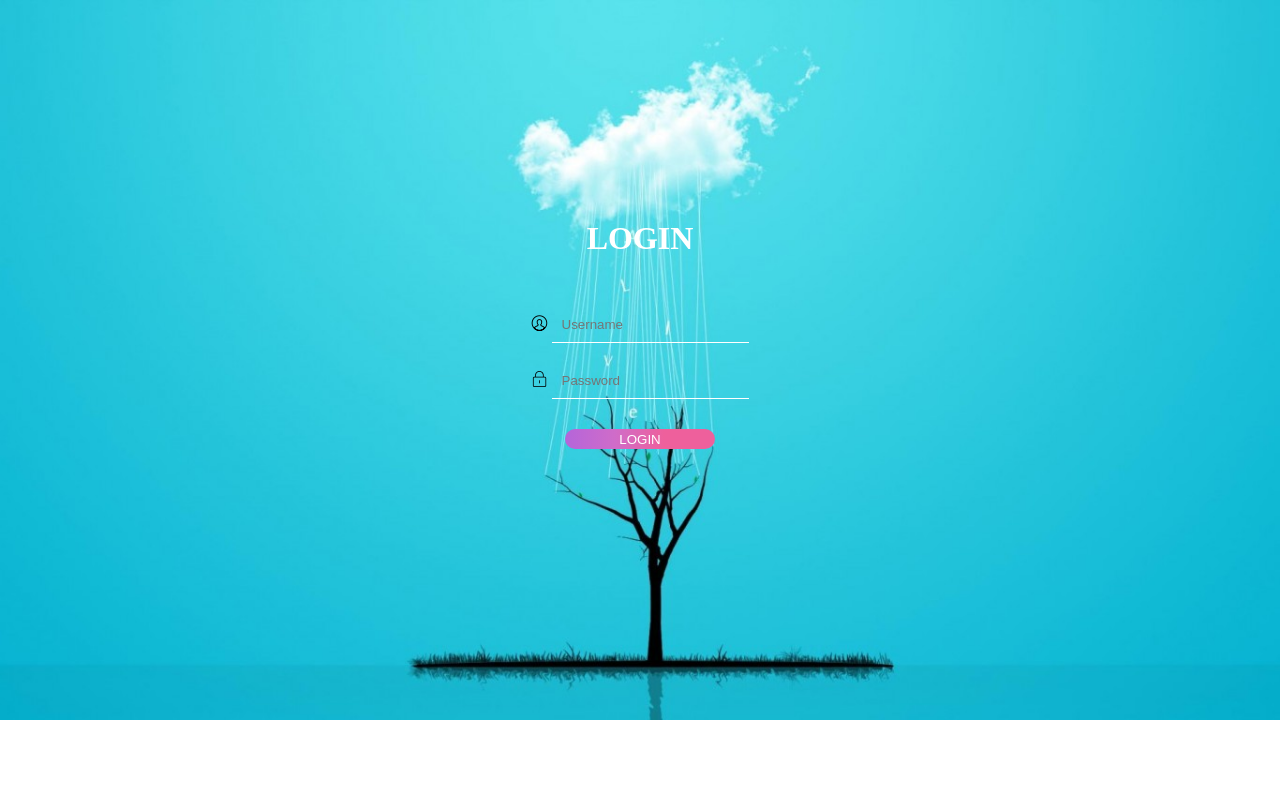
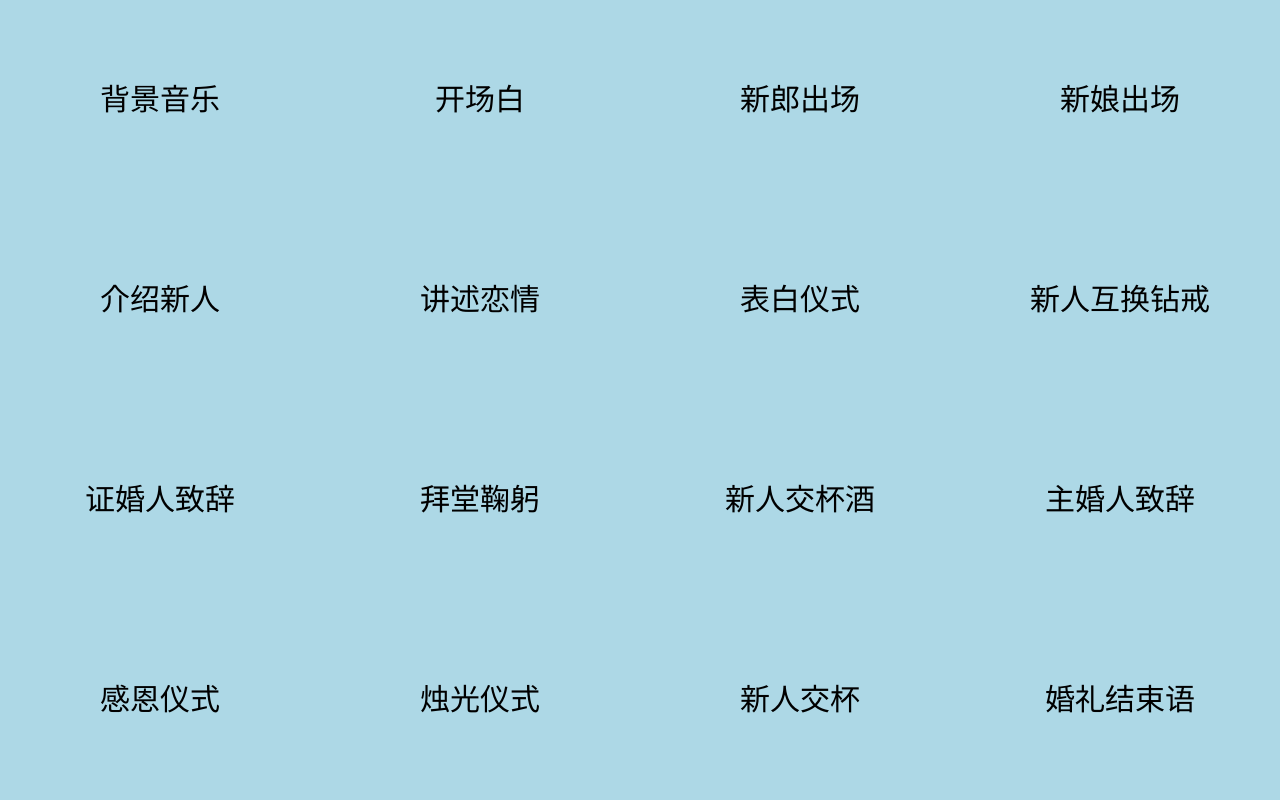
Before and after one commit to ccccjing/test, a plain HTML site: page index.html in a window 1280 px wide. Drawn offline with Linux system fonts and the light colour scheme; files that its build step writes are made by us from their sources.

Commit message:
Add files via upload

```diff
--- /dev/null
+++ b/08.css
@@ -0,0 +1,22 @@
+*{
+	margin: 0;
+	padding: 0;
+}
+body{
+	width: 100%;
+	height: 100%;
+	background: lightblue;
+}
+#box{
+	width: 100%;
+	height: 100%;
+	position: relative;
+}
+#box div{
+	width: 25%;
+	height: 25%;
+	float: left;
+	line-height: 200px;
+	text-align: center;
+	font-size: 30px;
+}
--- a/index.html
+++ b/index.html
@@ -1,25 +1,32 @@
 <!DOCTYPE html>
 <html>
 	<head>
-		<meta charset="UTF-8">
-		<title>登录界面</title>
-		<link rel="stylesheet" type="text/css" href="css/02.css"/>
-		<link rel="stylesheet" type="text/css" href="css/iconfont.css"/>
+		<meta charset="utf-8">
+		<title>婚礼DJ</title>
+		<link rel="stylesheet" type="text/css" href="css/08.css"/>
 	</head>
 	<body>
-		<div id="bigBox">
-			<h1>LOGIN</h1>
-			<div class="inputBox">
-				<div class="inputText">
-					<i class="iconfont icon-iconfonticon-yonghu"></i>
-					<input type="text" placeholder="Username" />
-				</div>
-				<div class="inputText">
-					<i class="iconfont icon-iconfonticon-mim"></i>
-					<input type="password" placeholder="Password" />
-				</div>
-				<input type="button" class="inputBotton" value="LOGIN" />
-			</div>
+		<div onclick="setColor()" id="box">
+			<div>背景音乐</div>
+			<div>开场白</div>
+			<div>新郎出场</div>
+			<div>新娘出场</div>
+			<div>介绍新人</div>
+			<div>讲述恋情</div>
+			<div>表白仪式</div>
+			<div>新人互换钻戒</div>
+			<div>证婚人致辞</div>
+			<div>拜堂鞠躬</div>
+			<div>新人交杯酒</div>
+			<div>主婚人致辞</div>
+			<div>感恩仪式</div>
+			<div>烛光仪式</div>
+			<div>新人交杯</div>
+			<div>婚礼结束语</div>
+
+
+
 		</div>
+		<script src="js/08.js"></script>
 	</body>
 </html>
```
Also changed, not shown: 08.js (added, +18 -0 lines).
